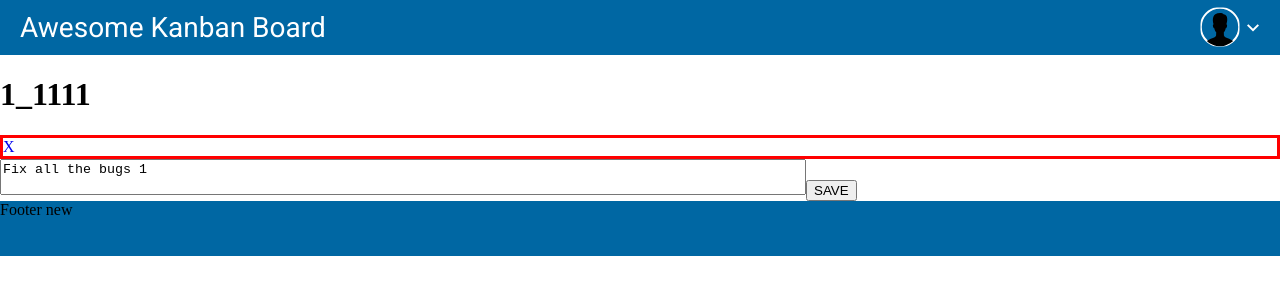
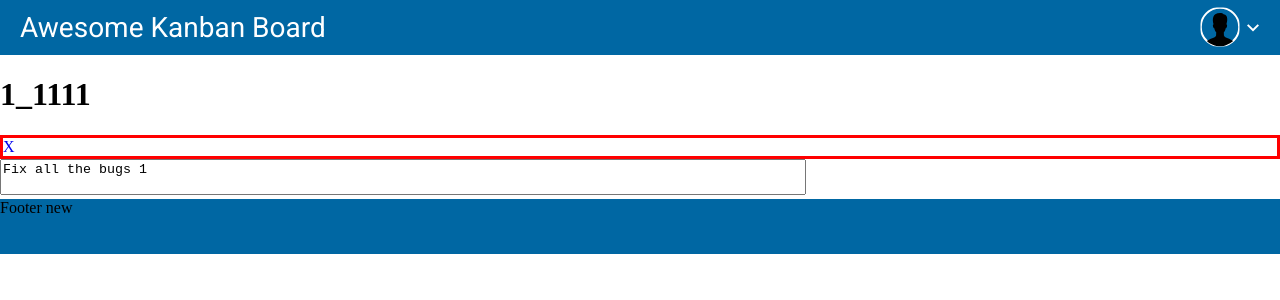
Before and after one commit to AlekseiGreen/kanban-app, a React (Create React App) app: page /task/1 in a window 1280 px wide. Shown: the top 300 px of the page. Built offline with nearby package versions, Linux system fonts and the light colour scheme.

Commit message:
Add files via upload

```diff
--- a/src/App.jsx
+++ b/src/App.jsx
@@ -98,23 +98,17 @@ function App(){
     function writeDescript(in_index, in_index_issues, in_description){
         // Копируем массив
         let copyMain = Object.assign([], main);
-        console.log("copyMain=", copyMain);
 
         // Копируем определенный раздел
         let copyMainIssues = Object.assign([], copyMain[in_index].issues);
-        console.log("copyMainIssues=", copyMainIssues);
         // Копируем определенный подраздел
         let copyMainIssuesObj = Object.assign({}, copyMainIssues[in_index_issues]);
-        console.log("copyMainIssuesObj=", copyMainIssuesObj);
         // Переписываем Description
         copyMainIssuesObj.description = in_description;
-        console.log("description=", copyMainIssuesObj);
         // Обновляем issues
         copyMainIssues.splice(in_index_issues, 1, copyMainIssuesObj);
-        console.log("copyMainIssues=", copyMainIssues);
         //
         copyMain[in_index].issues = copyMainIssues;
-        console.log("copyMain=", copyMain);
 
         setMain(copyMain);
     }
--- a/src/components/TaskDetail.css
+++ b/src/components/TaskDetail.css
@@ -10,7 +10,3 @@
     resize: none;
     width: 800px;
 }
-
-.taskdetail-button{
-
-}
--- a/src/components/TaskDetail.jsx
+++ b/src/components/TaskDetail.jsx
@@ -102,7 +102,6 @@ function TaskDetail(props){
         name="postContent"
         onChange={event => sendDescript(event, index, subIndex)}
       >{valueTD}</textarea>
-      <button className='taskdetail-button' onClick={()=>console.log("V=", 1)}>SAVE</button>
     </>
 
   )
```
